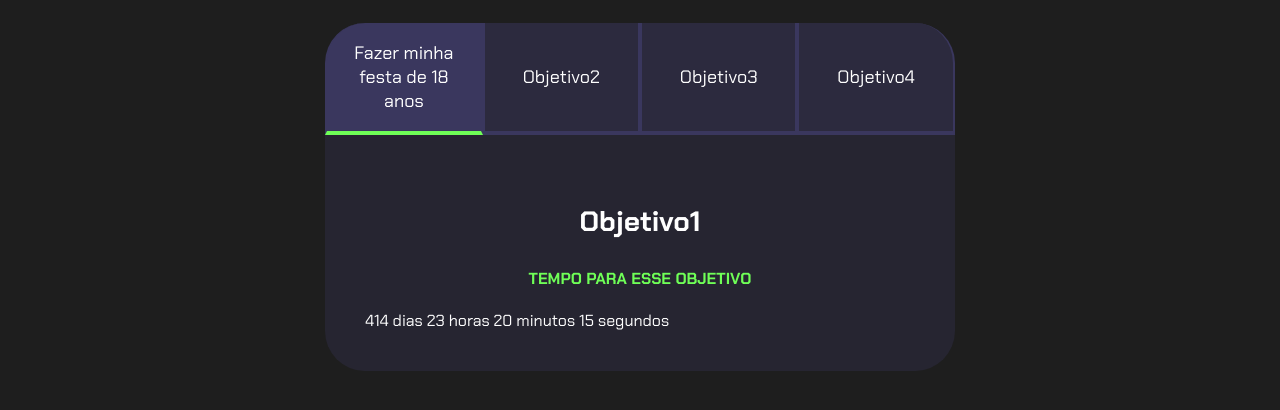
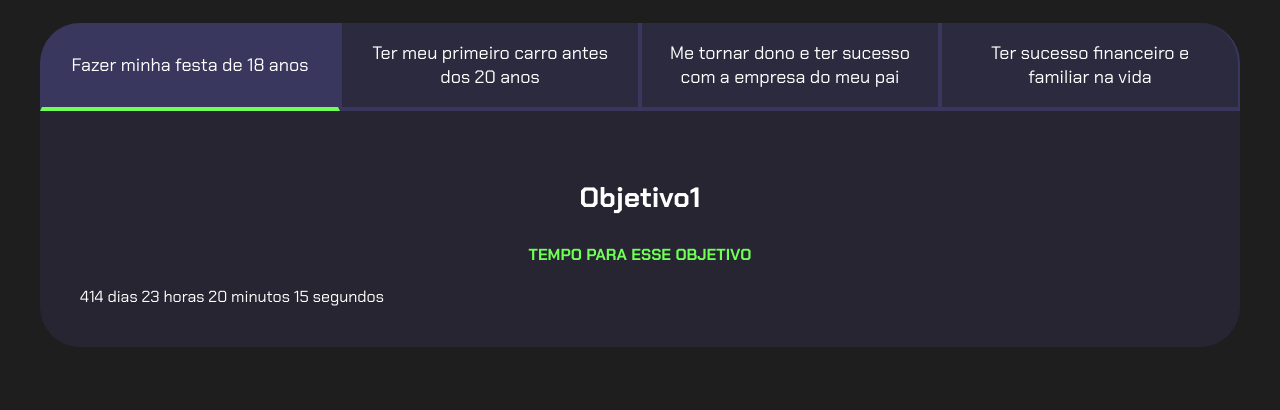
Before and after one commit to Higor22/site, a plain HTML site: page index.html in a window 1280 px wide. Shown: the part 80-490 px from the top of the page. Drawn offline with Linux system fonts and the light colour scheme.

Commit message:
Update index.html

```diff
--- a/index.html
+++ b/index.html
@@ -16,9 +16,9 @@
         <div class="conteudo">
             <div class="botoes">
                 <button class="botao ativo">Fazer minha festa de 18 anos</button>
-                <button class="botao">Objetivo2</button>
-                <button class="botao">Objetivo3</button>
-                <button class="botao">Objetivo4</button>
+                <button class="botao">Ter meu primeiro carro antes dos 20 anos</button>
+                <button class="botao">Me tornar dono e ter sucesso com a empresa do meu pai</button>
+                <button class="botao">Ter sucesso financeiro e familiar na vida</button>
             </div>
             <div class="abas-textos">
                 <div class="aba-conteudo ativo">
```
